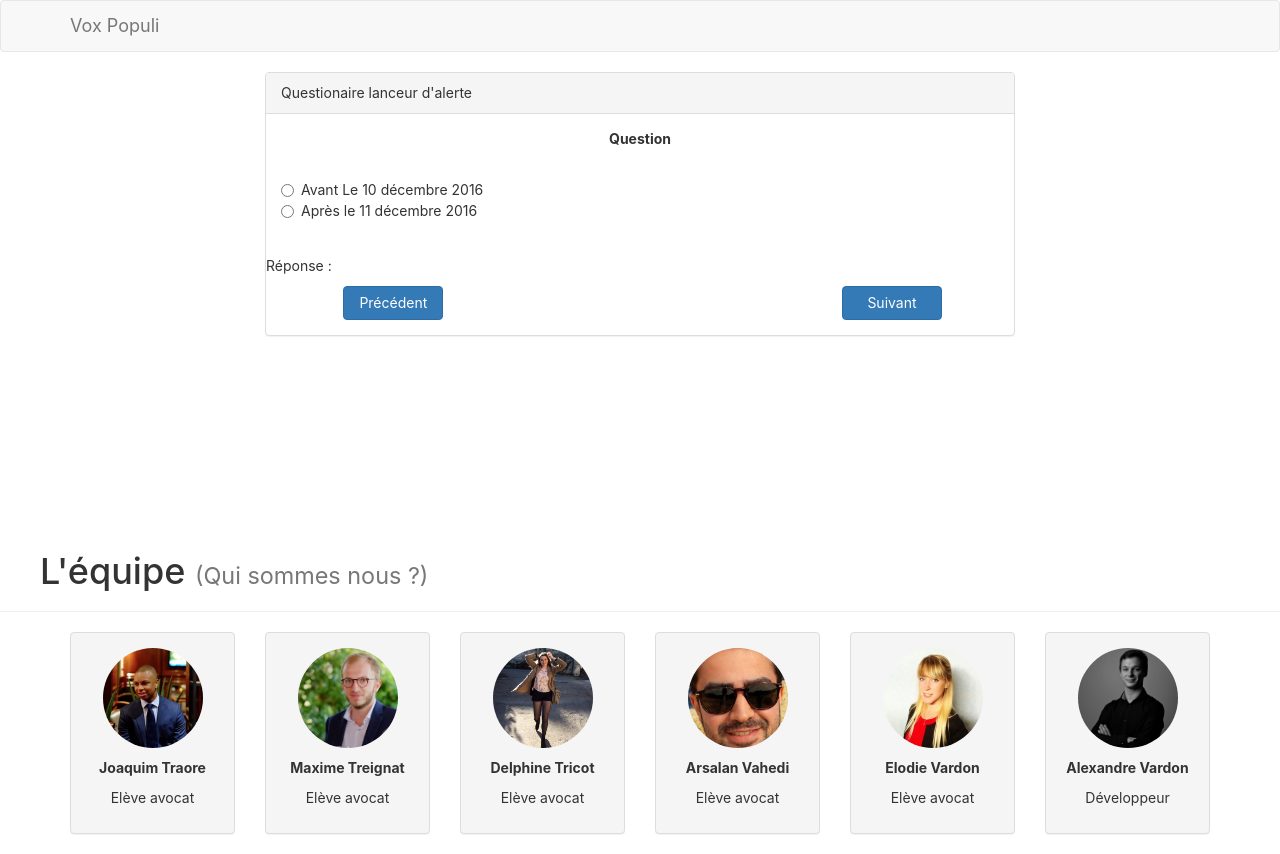
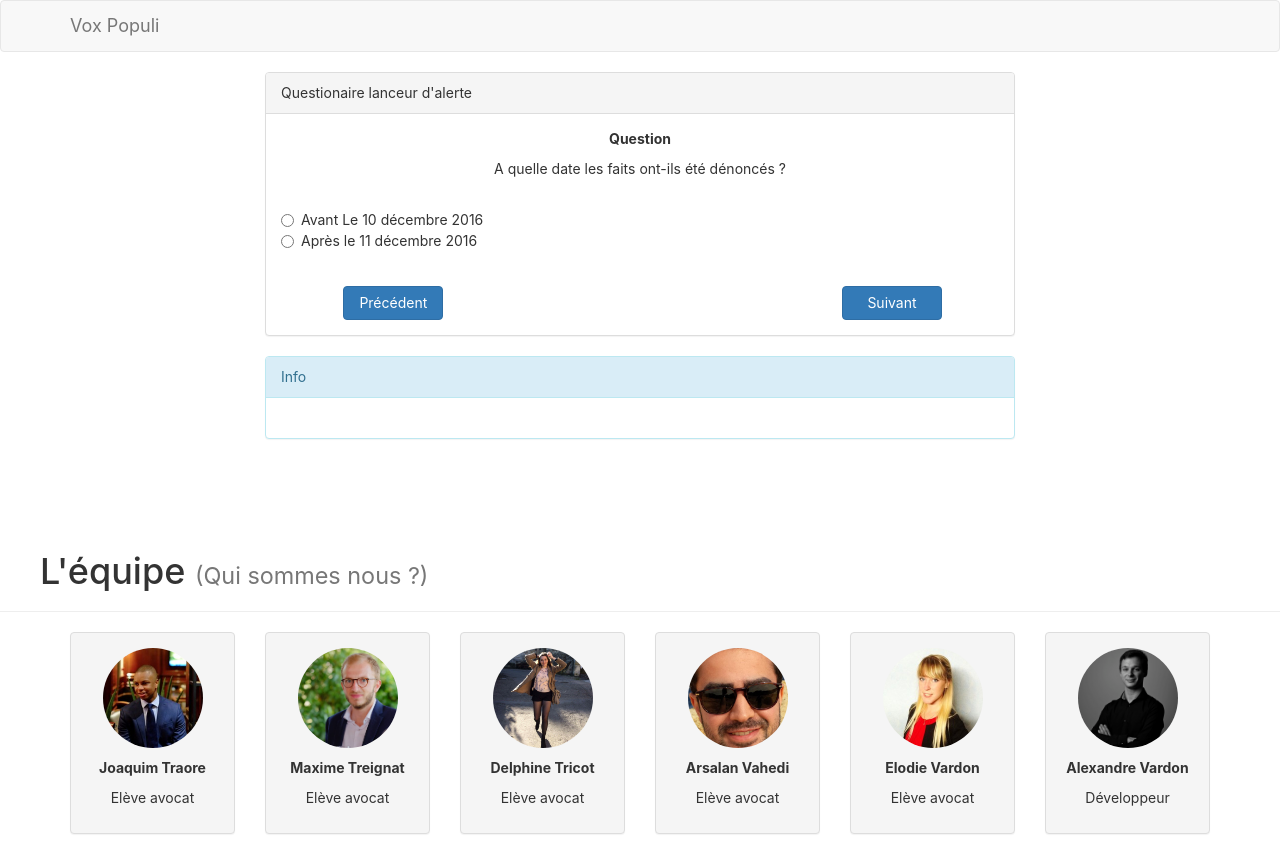
Before and after one commit to vardon-perso/vox-populi, a React (Create React App) app: page / in a window 1280 px wide. Built offline with nearby package versions, Linux system fonts and the light colour scheme.

Commit message:
feat: adding info panel

```diff
--- a/src/FormulaireAlert/FormulaireAlert.js
+++ b/src/FormulaireAlert/FormulaireAlert.js
@@ -8,6 +8,7 @@ import StepButton from "../tools/StepButton";
 import Navigationbar from "../navigation/Navigationbar";
 import ResponseModal from "./ResponseModal";
 import '../App.css'
+import InfoPanel from "./InfoPanel";
 
 const QUESTIONS_LIST = [
   {
@@ -213,14 +214,13 @@ class FormulaireAlert extends Component {
 
     this.state = {
       id: FormulaireAlert.defaultProps.id,
-      question: FormulaireAlert.defaultProps.question,
+      label: FormulaireAlert.defaultProps.label,
       responses: FormulaireAlert.defaultProps.responses,
       selectedResponse: {label: ""},
       previousQuestionId: FormulaireAlert.defaultProps.previousQuestionId,
       finalResponse: "",
-      isFinished: false,
       show: false,
-
+      info: ""
     };
   }
 
@@ -244,7 +244,7 @@ class FormulaireAlert extends Component {
 
   static propTypes = {
     id: PropTypes.string.isRequired,
-    question: PropTypes.string.isRequired
+    label: PropTypes.string.isRequired
   };
 
   handleClose = () => {
@@ -259,19 +259,26 @@ class FormulaireAlert extends Component {
     });
   };
 
+  handleInfo = (info) => {
+    this.setState({
+      info: info
+    });
+  };
+
   setSelectedResponse = (response) => {
     this.setState({
       selectedResponse: response
     })
   };
 
-  getNextQuestion = (nextQuestionId) => {
+  getNextQuestion = (response) => {
     if(this.state.selectedResponse.label !== ""){
-      const nextQuestion = QUESTIONS_LIST2.filter(question => question.id === nextQuestionId);
+      const nextQuestion = QUESTIONS_LIST2.filter(question => question.id === response.nextQuestionId);
+      this.handleInfo(response.info);
       if(nextQuestion[0] !== undefined) {
         this.setState({
           id: nextQuestion[0].id,
-          question: nextQuestion[0].question,
+          label: nextQuestion[0].label,
           responses: nextQuestion[0].responses,
           selectedResponse: {label: ""},
           previousQuestionId: nextQuestion[0].previousQuestionId
@@ -308,7 +315,7 @@ class FormulaireAlert extends Component {
       const previousQuestion = QUESTIONS_LIST2.filter(question => question.id === previousQuestionId);
       this.setState({
         id: previousQuestion[0].id,
-        question: previousQuestion[0].question,
+        label: previousQuestion[0].label,
         responses: previousQuestion[0].responses,
         selectedResponse: {label: ""},
         previousQuestionId: previousQuestion[0].previousQuestionId
@@ -334,7 +341,7 @@ class FormulaireAlert extends Component {
               <Panel>
                 <Panel.Heading>Questionaire lanceur d'alerte</Panel.Heading>
                 <Panel.Body>
-                  <Question label={this.state.question}/>
+                  <Question label={this.state.label}/>
                   <br/>
 
                   <ResponsesList
@@ -344,7 +351,6 @@ class FormulaireAlert extends Component {
                   <br/>
 
                   <Row>
-                    <p>Réponse : {this.state.selectedResponse.label}</p>
                     <Col xs={2} xsOffset={1} mdOffset={1} md={2}>
                       <StepButton label={"Précédent"}
                                   onClick={this.getPreviousQuestion}
@@ -354,12 +360,13 @@ class FormulaireAlert extends Component {
                     <Col xsOffset={4} xs={2} mdOffset={6} md={2}>
                       <StepButton label={"Suivant"}
                                   onClick={this.getNextQuestion}
-                                  parameter={this.state.selectedResponse.nextQuestionId}
+                                  parameter={this.state.selectedResponse}
                                   style={"primary"}/>
                     </Col>
                   </Row>
                 </Panel.Body>
               </Panel>
+              <InfoPanel info={this.state.info}/>
             </Col>
           </Row>
         </Grid>
--- /dev/null
+++ b/src/FormulaireAlert/InfoPanel.js
@@ -0,0 +1,13 @@
+import React from 'react'
+import {Panel} from "react-bootstrap";
+
+const InfoPanel = ({info}) => (
+  <Panel bsStyle={"info"}>
+    <Panel.Heading>Info</Panel.Heading>
+    <Panel.Body>
+      <p>{info}</p>
+    </Panel.Body>
+  </Panel>
+);
+
+export default InfoPanel
```
